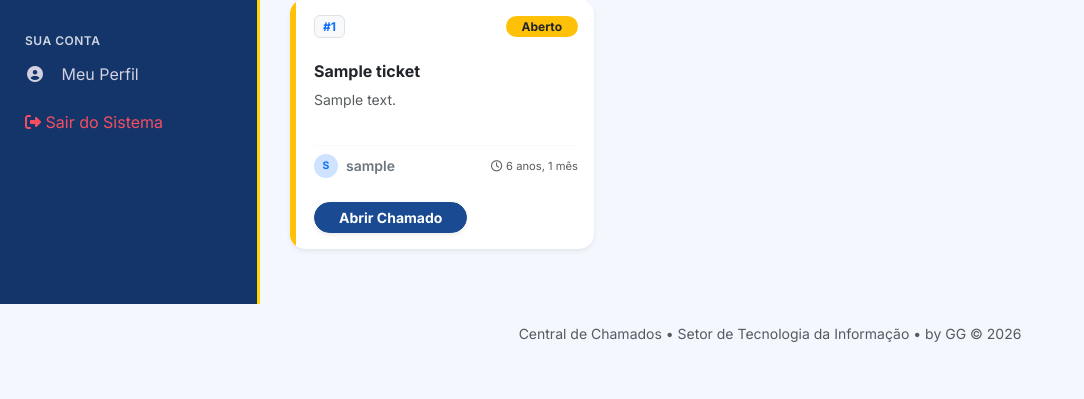
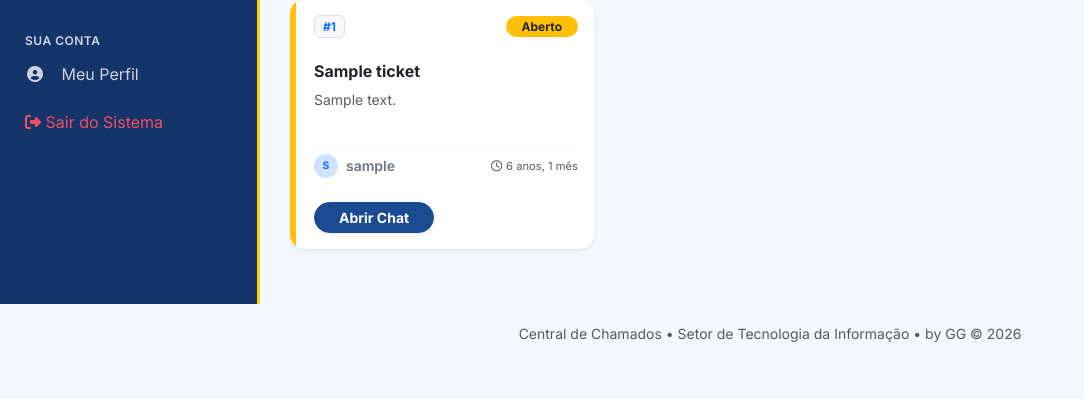
Before and after one commit to GabrielSouzaCruz/projeto-chamado, a Django app: page /tickets/ in a window 1280 px wide. Shown: the part 496-895 px from the top of the page, without its empty margins (0-1084 px from the left). Run offline with Django 5.2, Linux system fonts and the light colour scheme; a user stored in the database is signed in; tables that the repository leaves empty hold one stand-in row (values such as "Sample post").

Commit message:
feat: abrir chat

```diff
--- a/templates/tickets/_dashboard_cards.html
+++ b/templates/tickets/_dashboard_cards.html
@@ -45,7 +45,7 @@
 
                 <div class="card-footer bg-transparent border-0 pb-3 ps-4 d-flex justify-content-between align-items-center">
                     <a href="{% url 'tickets:detail' ticket.id %}" class="btn btn-sm btn-primary px-4 fw-bold rounded-pill shadow-sm">
-                        Abrir Chamado
+                        Abrir Chat
                     </a>
 
                     {% if not is_technician and ticket.solicitante_id == request.user.id %}
```
